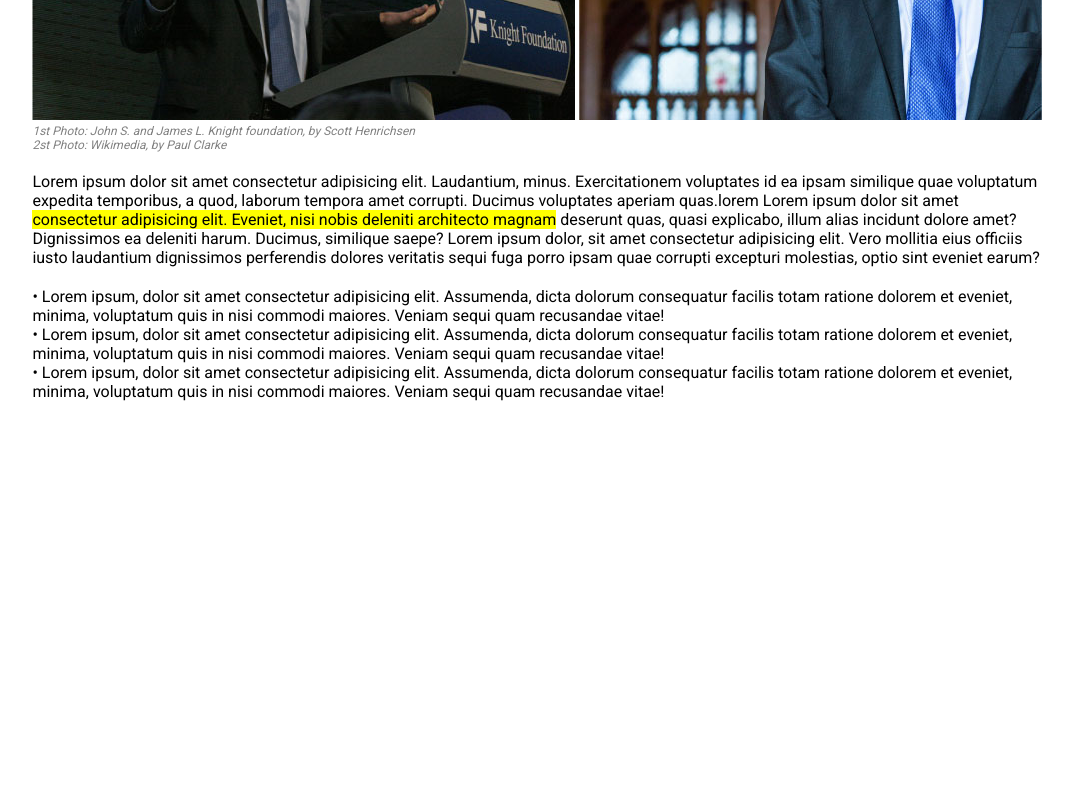
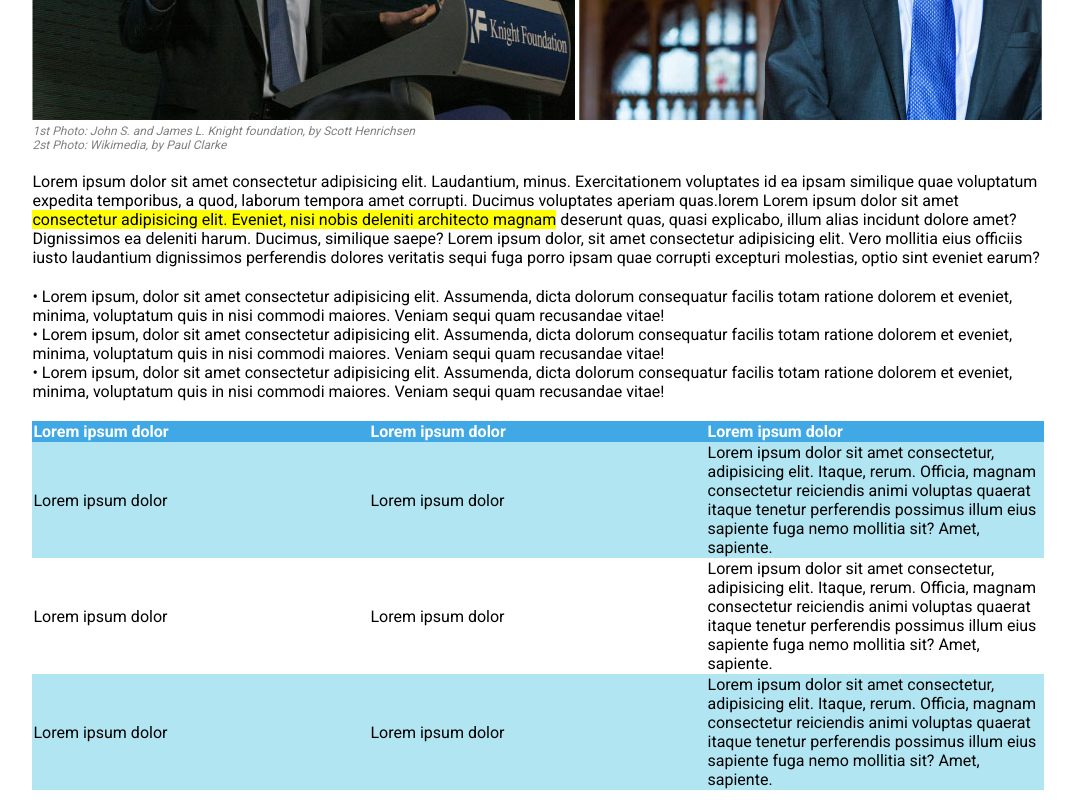
Before and after one commit to PriscoCoppola/html-css-booleaner, a website: page index.html in a window 1280 px wide. Shown: the part 501-1301 px from the top of the page, without its empty margins (102-1177 px from the left). Before the commit the page ends 912 px from the top, so only its background shows below. Drawn offline with Linux system fonts and the light colour scheme.

Commit message:
add table

```diff
--- a/index.html
+++ b/index.html
@@ -52,7 +52,31 @@
 
         <!-- SECT. TABLE -->
         <section>
+          <table class="margin1">
+            <tr class="table">
+              <td><b>Lorem ipsum dolor</b></td>
+              <td><b>Lorem ipsum dolor</b></td>
+              <td><b>Lorem ipsum dolor</b></td>
+            </tr>
 
+            <tr class="table2">
+              <td class="cell">Lorem ipsum dolor</td>
+              <td class="cell">Lorem ipsum dolor</td>
+              <td class="cell">Lorem ipsum dolor sit amet consectetur, adipisicing elit. Itaque, rerum. Officia, magnam consectetur reiciendis animi voluptas quaerat itaque tenetur perferendis possimus illum eius sapiente fuga nemo mollitia sit? Amet, sapiente.</td>
+            </tr>
+
+            <tr>
+              <td class="cell">Lorem ipsum dolor</td>
+              <td class="cell">Lorem ipsum dolor</td>
+              <td class="cell">Lorem ipsum dolor sit amet consectetur, adipisicing elit. Itaque, rerum. Officia, magnam consectetur reiciendis animi voluptas quaerat itaque tenetur perferendis possimus illum eius sapiente fuga nemo mollitia sit? Amet, sapiente.</td>
+            </tr>
+
+            <tr class="table2">
+              <td class="cell">Lorem ipsum dolor</td>
+              <td class="cell">Lorem ipsum dolor</td>
+              <td class="cell">Lorem ipsum dolor sit amet consectetur, adipisicing elit. Itaque, rerum. Officia, magnam consectetur reiciendis animi voluptas quaerat itaque tenetur perferendis possimus illum eius sapiente fuga nemo mollitia sit? Amet, sapiente.</td>
+            </tr>
+          </table>
         </section>
       </div>
     </main>
--- a/style.css
+++ b/style.css
@@ -53,3 +53,20 @@
 .yellow {
   background-color: yellow;
 }
+
+.table {
+  background-color: #40a9e5;
+  color: white;
+}
+
+.margin1 {
+  margin-top: 20px;
+  border-collapse: collapse;
+}
+
+.cell {
+  width: 33%;
+}
+
+.table2 {
+  background-color: #b1e5f2;
```
